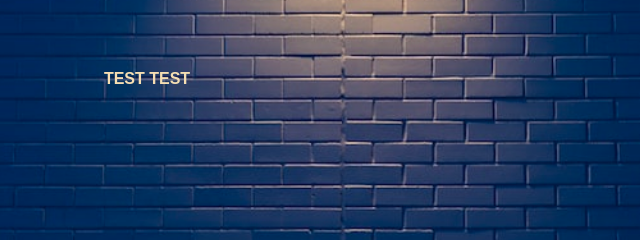
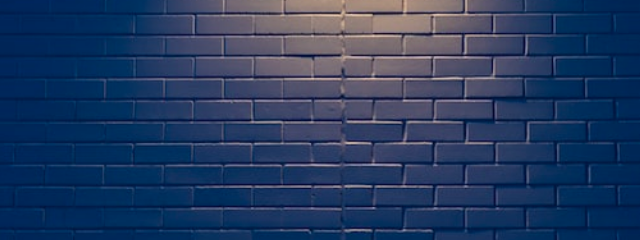
Before and after one commit to czenhee/bnb, a plain HTML site: page B&B/index.html in a window 1280 px wide. Shown: the part 321-561 px from the top of the page, 293-933 px from the left. Drawn offline with nearby package versions, Linux system fonts and the light colour scheme.

Commit message:
Added default

```diff
--- a/B&B/index.html
+++ b/B&B/index.html
@@ -23,8 +23,6 @@
             <button class="btnlogin-popup">Login</button>
         </nav>
         </header>
-
-        <div style="color: wheat;"><b>TEST TEST</b></div>
 
         <div class="wrapper">
             <span class="icon-close"><ion-icon name="close"></ion-icon></span>
```
